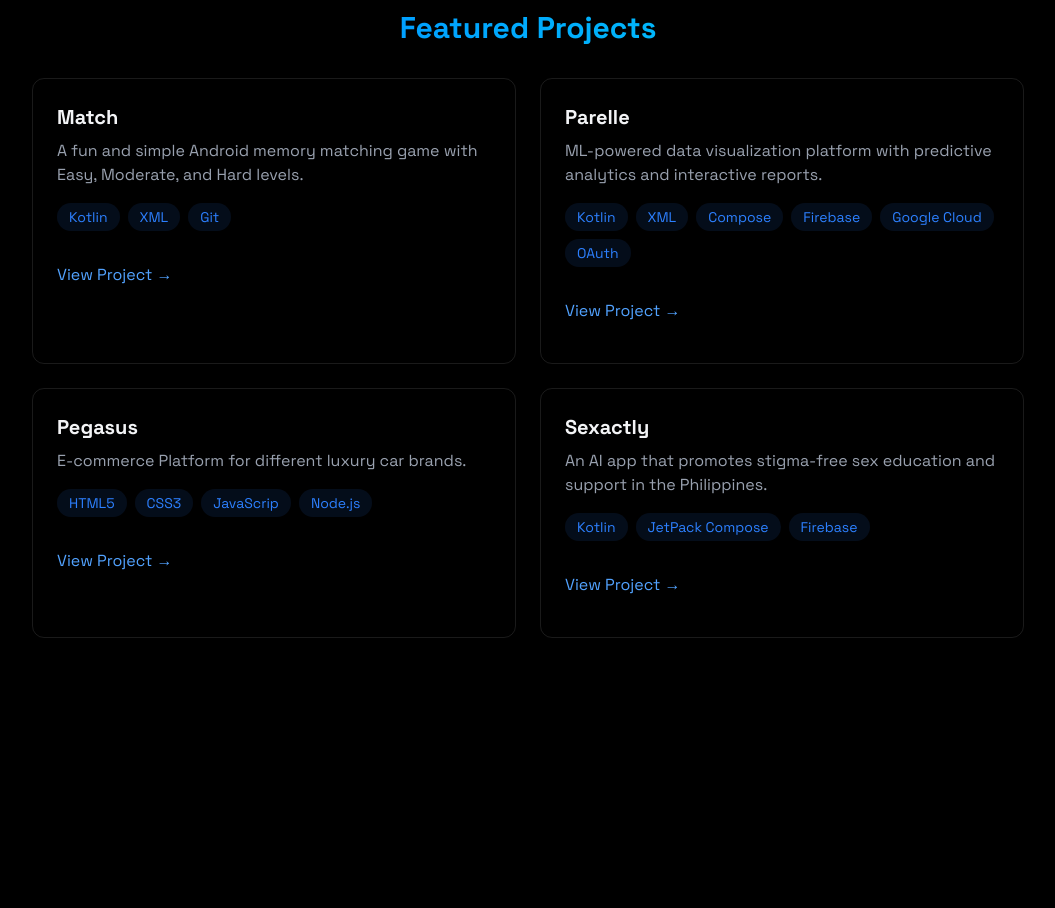
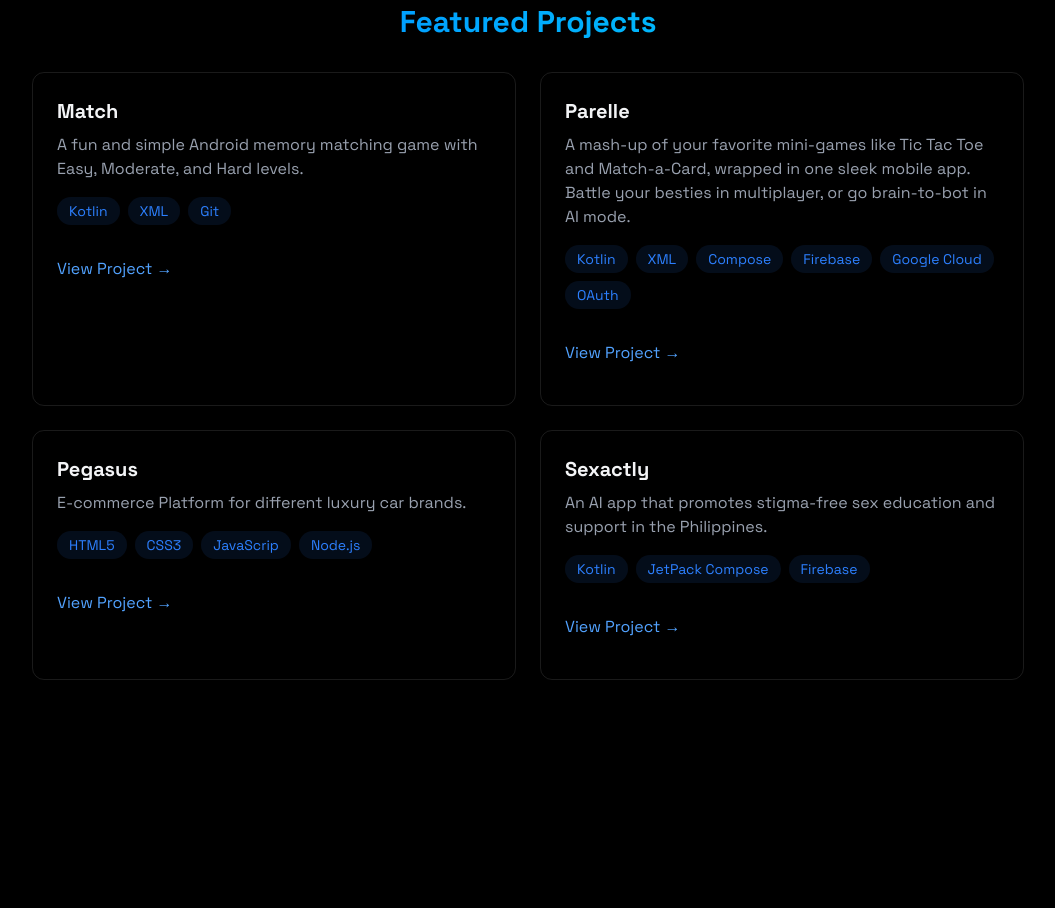
Before and after one commit to 0notRon/MyPortfolio, a React (Vite) app in the folder portfolio/: page / in a window 1280 px wide. Shown: the part 1780-2688 px from the top of the page, without its empty margins (112-1167 px from the left). Built offline with nearby package versions, Linux system fonts and the light colour scheme.

Commit message:
feat: Update project description for Parelle in Projects section

```diff
--- a/portfolio/src/components/sections/Projects.jsx
+++ b/portfolio/src/components/sections/Projects.jsx
@@ -51,8 +51,9 @@ export const Projects = () => {
             >
               <h3 className="text-xl font-bold mb-2">Parelle</h3>
               <p className="text-gray-400 mb-4">
-                ML-powered data visualization platform with predictive analytics
-                and interactive reports.
+               A mash-up of your favorite mini-games like Tic Tac Toe and Match-a-Card,
+                wrapped in one sleek mobile app. Battle your besties
+                in multiplayer, or go brain-to-bot in AI mode.
               </p>
               <div className="flex flex-wrap gap-2 mb-4">
                 {["Kotlin", "XML", "Compose", "Firebase", "Google Cloud", "OAuth"].map((tech, key) => (
```
